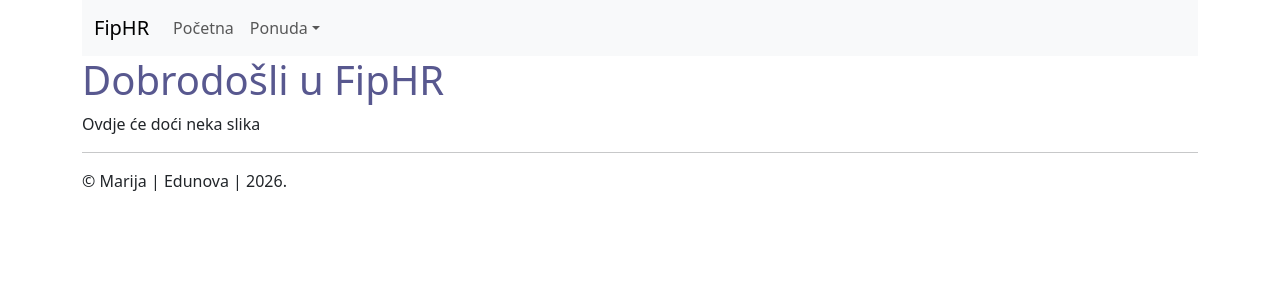
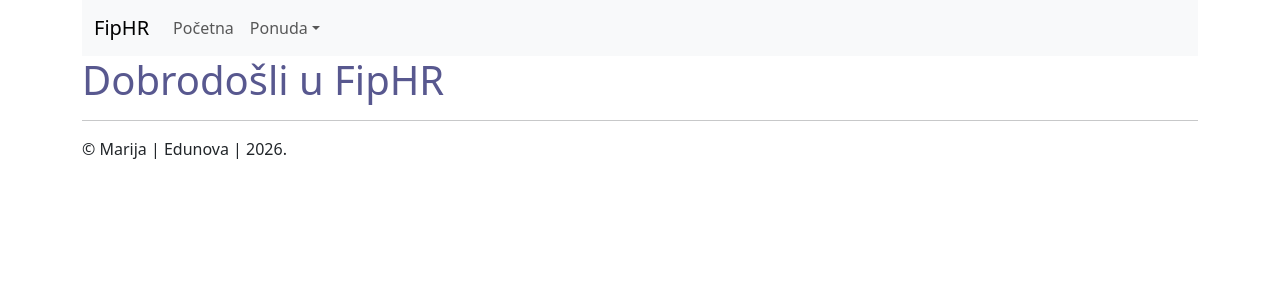
Before and after one commit to marijadergez/FipHr, a React (Vite) app: page / in a window 1280 px wide. Shown: the top 300 px of the page. Built offline with nearby package versions, Linux system fonts and the light colour scheme.

Commit message:
rad sa dottie,animacija

```diff
--- a/package.json
+++ b/package.json
@@ -11,6 +11,7 @@
   },
   "dependencies": {
     "bootstrap": "^5.3.8",
+    "lottie-react": "^2.4.1",
     "react": "^19.2.4",
     "react-bootstrap": "^2.10.10",
     "react-dom": "^19.2.4",
--- a/src/pages/Home.jsx
+++ b/src/pages/Home.jsx
@@ -1,12 +1,11 @@
 import { IME_APLIKACIJE } from "../constants";
+
 
 export default function Home(){
     return (
         <>
         <h1>Dobrodošli u {IME_APLIKACIJE} </h1>
-        <div>
-            Ovdje će doći neka slika
-        </div>
+
 
         </>
 
```
Also changed, not shown: 1 other file (tests, documents, lock files or other folders).
